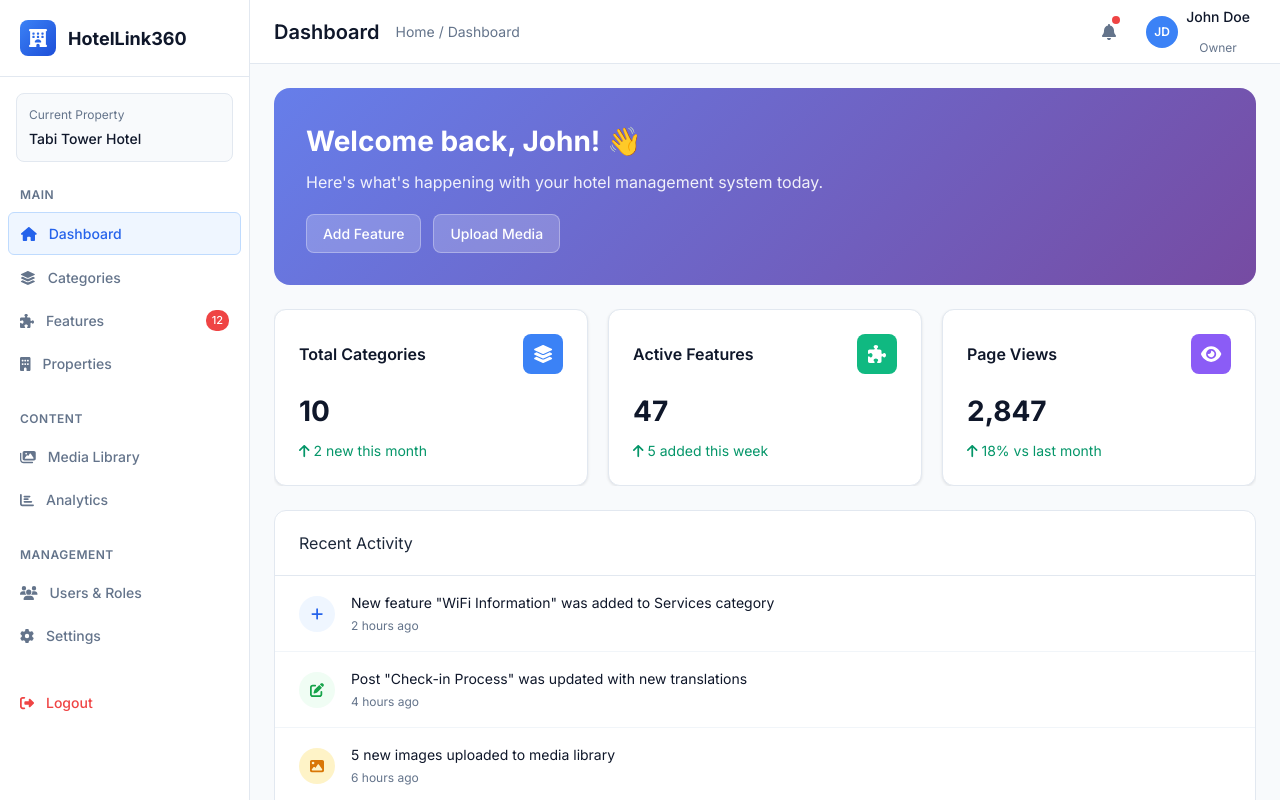
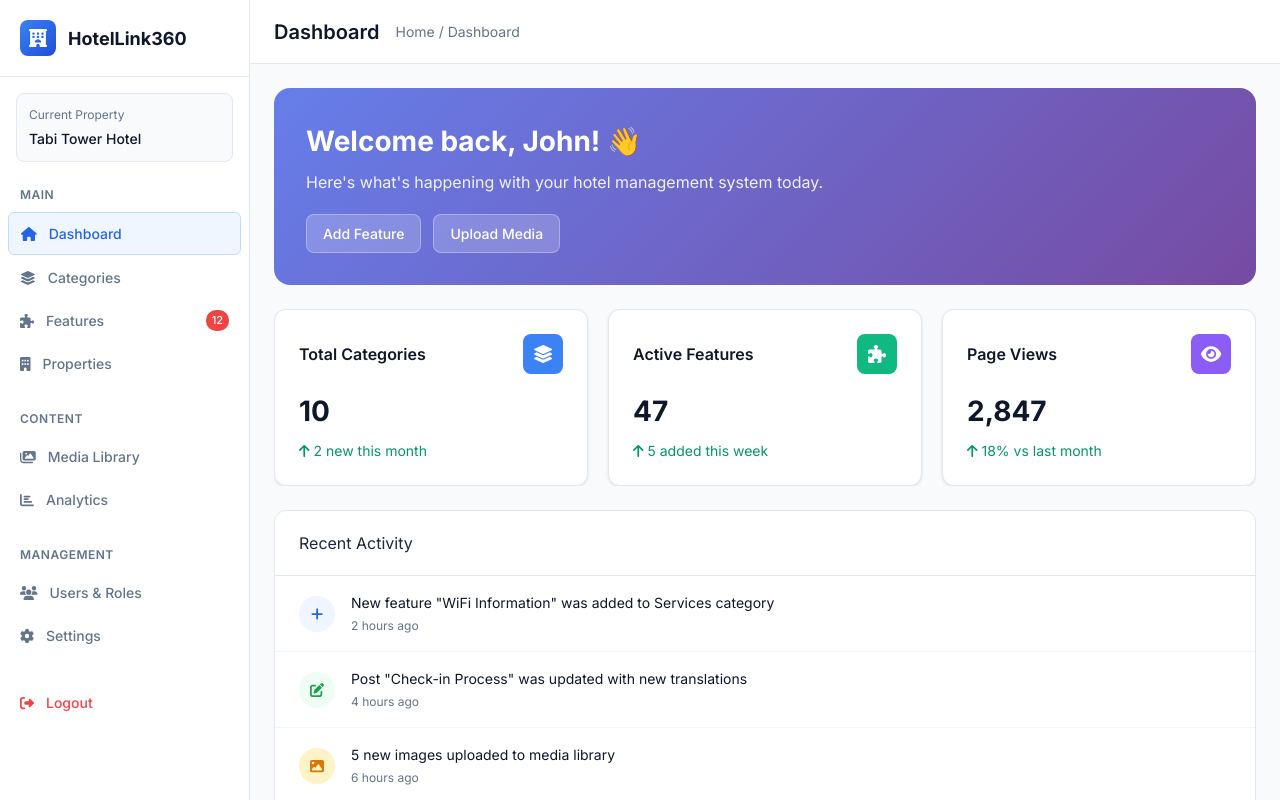
Before and after one commit to LeThanhDat7053/my-dashboard, a React (Vite) app: page / in a window 1280 px wide. Built offline with nearby package versions, Linux system fonts and the light colour scheme.

Commit message:
Delete header right - user

```diff
--- a/src/components/Header.tsx
+++ b/src/components/Header.tsx
@@ -50,26 +50,8 @@ const Header: React.FC<HeaderProps> = ({
 
         <div className="header-right">
 
-        <button className="notification-btn" onClick={handleNotifications}>
-          <i className="fas fa-bell"></i>
-          <span className="notification-badge"></span>
-        </button>
 
-        <div className="user-menu">
-          {user.avatar ? (
-            <img
-              src={user.avatar}
-              alt={user.name}
-              className="user-avatar"
-            />
-          ) : (
-            <div className="user-avatar">{user.initials}</div>
-          )}
-          <div className="user-info">
-            <div className="user-name">{user.name}</div>
-            <div className="user-role">{user.role}</div>
-          </div>
-        </div>
+
       </div>
     </header>
   );
```
